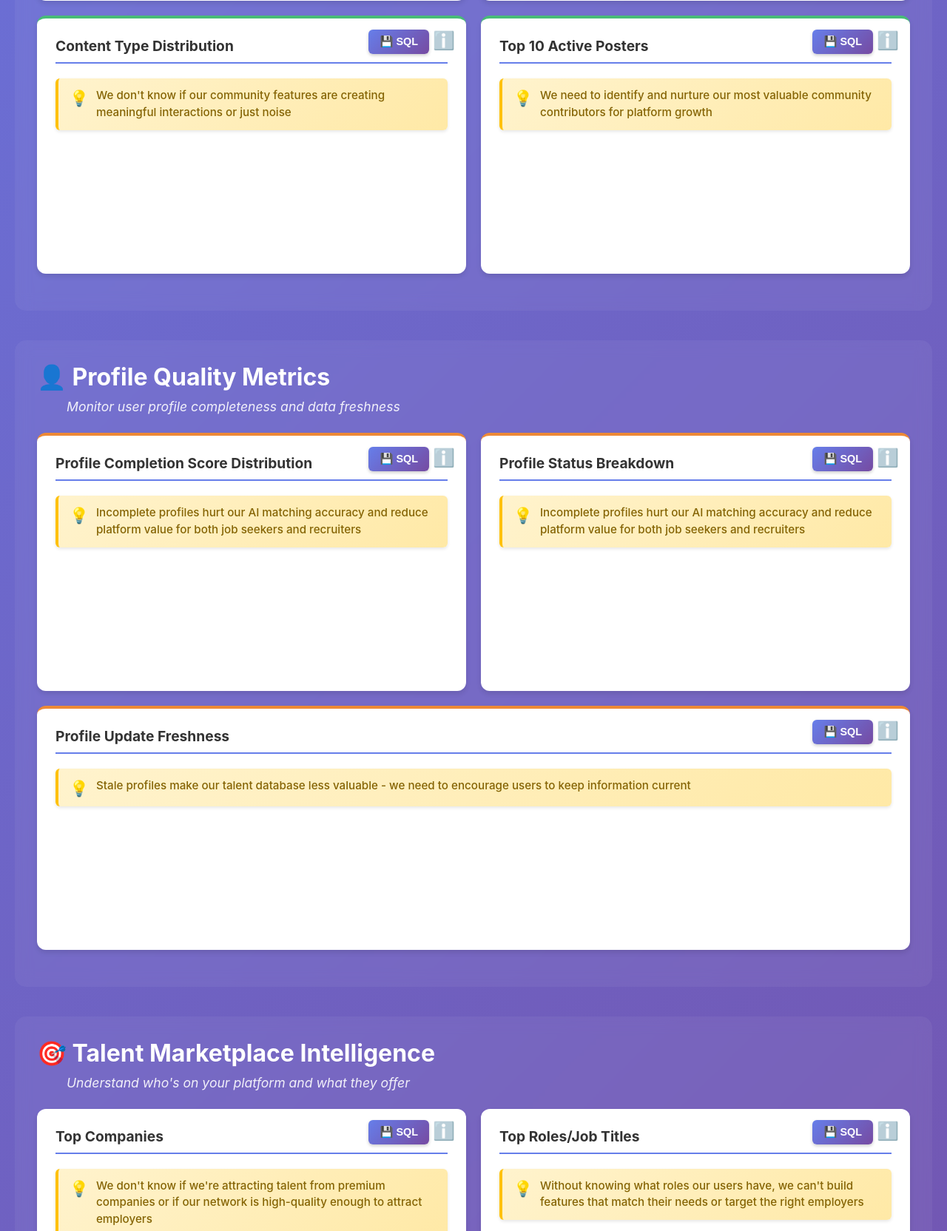
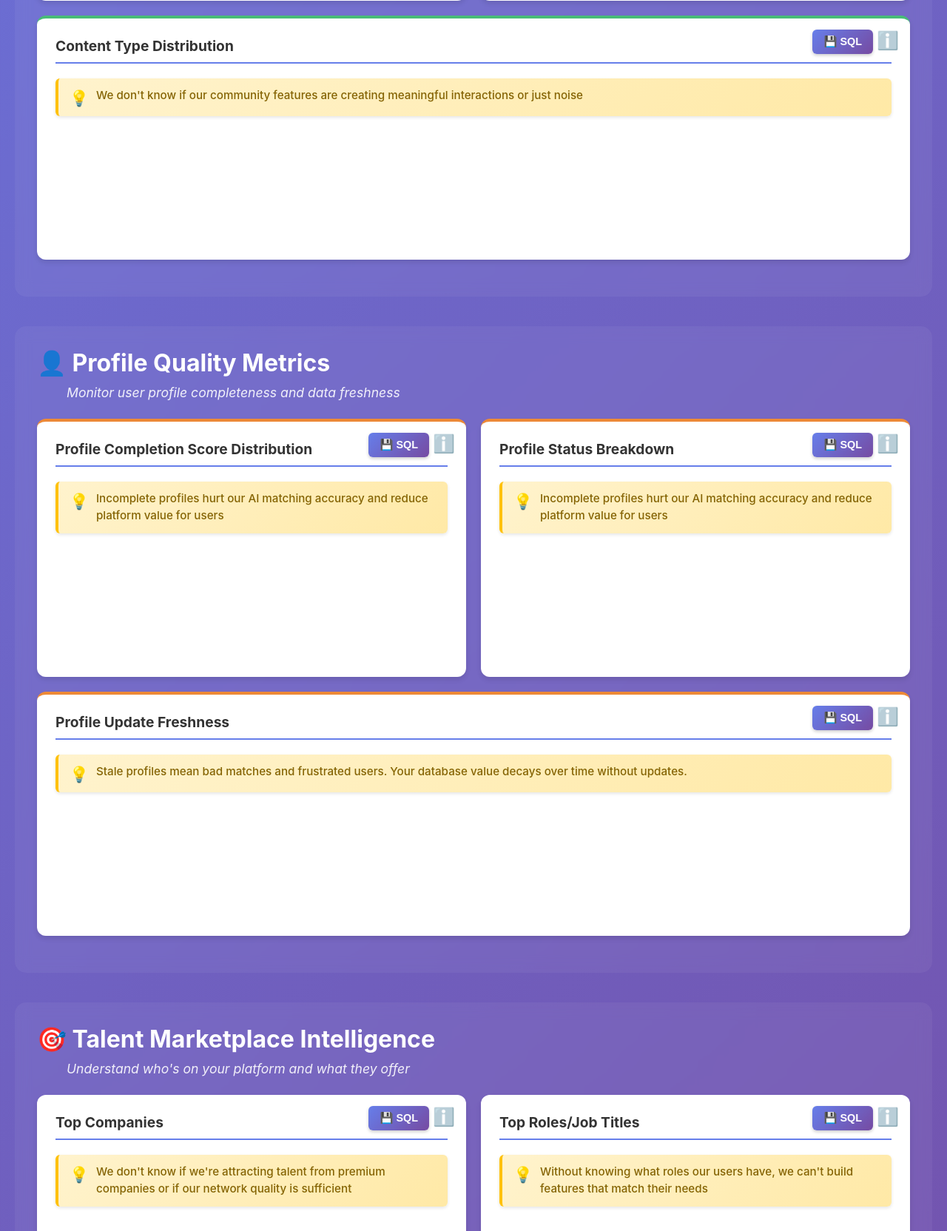
Before and after one commit to jaypersanchez/chemlink-analytics-dashboard, a Flask app: page / in a window 1280 px wide. Shown: the part 2109-3773 px from the top of the page at 74% size. Run offline with Flask 3, Linux system fonts and the light colour scheme; data that the repository does not hold is empty; a map, chart or similar area stays blank; some libraries are stand-ins or nearby versions.

Commit message:
Hide PII elements and remove job-related references

```diff
--- a/app.py
+++ b/app.py
@@ -743,13 +743,13 @@ def metrics_metadata():
                     {
                         "id": "profile_completion",
                         "name": "Profile Completion Score",
-                        "pain_point": "Incomplete profiles hurt our AI matching accuracy and reduce platform value for both job seekers and recruiters",
+                        "pain_point": "Incomplete profiles hurt our AI matching accuracy and reduce platform value for users",
                         "endpoint": "/api/profile/completion-rate"
                     },
                     {
                         "id": "profile_status",
                         "name": "Profile Status Breakdown",
-                        "pain_point": "Incomplete profiles hurt our AI matching accuracy and reduce platform value for both job seekers and recruiters",
+                        "pain_point": "Incomplete profiles hurt our AI matching accuracy and reduce platform value for users",
                         "endpoint": "/api/profile/completion-rate"
                     },
                     {
@@ -768,19 +768,19 @@ def metrics_metadata():
                     {
                         "id": "top_companies",
                         "name": "Top Companies",
-                        "pain_point": "We don't know if we're attracting talent from premium companies or if our network is high-quality enough to attract employers",
+                        "pain_point": "We don't know if we're attracting talent from premium companies or if our network quality is sufficient",
                         "endpoint": "/api/talent/top-companies"
                     },
                     {
                         "id": "top_roles",
                         "name": "Top Roles/Job Titles",
-                        "pain_point": "Without knowing what roles our users have, we can't build features that match their needs or target the right employers",
+                        "pain_point": "Without knowing what roles our users have, we can't build features that match their needs",
                         "endpoint": "/api/talent/top-roles"
                     },
                     {
                         "id": "education_distribution",
                         "name": "Education Distribution",
-                        "pain_point": "Can't prove to recruiters that our talent pool is high-quality without showing education credentials and top schools",
+                        "pain_point": "Understanding education credentials and top schools helps prove our talent pool is high-quality",
                         "endpoint": "/api/talent/education-distribution"
                     },
                     {
@@ -792,7 +792,7 @@ def metrics_metadata():
                     {
                         "id": "top_skills_projects",
                         "name": "Top Skills & Projects",
-                        "pain_point": "Don't know what kind of work our users do or if they're doing cutting-edge projects that would attract premium employers",
+                        "pain_point": "Don't know what kind of work our users do or if they're doing cutting-edge projects",
                         "endpoint": "/api/talent/top-skills-projects"
                     }
                 ]
--- a/static/css/styles.css
+++ b/static/css/styles.css
@@ -584,3 +584,23 @@ footer {
 .close-btn:hover {
     background: #d0d0d0;
 }
+
+/* ============================================================================
+   HIDDEN ELEMENTS - Can be unhidden later by removing these rules
+   ============================================================================ */
+
+/* Hide PII - Top Active Posters Chart */
+#activePostersChart {
+    display: none !important;
+}
+
+/* Hide the entire chart container for Top Active Posters */
+.chart-container[data-tooltip="active-posters"] {
+    display: none !important;
+}
+
+/* Hide PII - Top Performing Posts Table */
+.metrics-section.category-engagement section:has(#topPostsTable),
+section:has(#topPostsTable) {
+    display: none !important;
+}
--- a/templates/dashboard.html
+++ b/templates/dashboard.html
@@ -252,7 +252,7 @@
                     <h3>Profile Completion Score Distribution</h3>
                     <div class="pain-point">
                         <span class="pain-icon">💡</span>
-                        <span class="pain-text">Incomplete profiles hurt our AI matching accuracy and reduce platform value for both job seekers and recruiters</span>
+                        <span class="pain-text">Incomplete profiles hurt our AI matching accuracy and reduce platform value for users</span>
                     </div>
                     <div class="chart-tooltip">
                         <h3 class="tooltip-title">✅ Profile Completion Score Distribution</h3>
@@ -261,7 +261,7 @@
                         <h4>🔍 How to Read It</h4>
                         <p>Most users at 7 = great! Many at 0-2 = onboarding problem. Target campaigns to nudge incomplete profiles.</p>
                         <h4>⚠️ Business Pain Point</h4>
-                        <p>Incomplete profiles break AI matching and make the platform less valuable. Both recruiters and job seekers get frustrated with poor match quality.</p>
+                        <p>Incomplete profiles break AI matching and make the platform less valuable. Users get frustrated with poor match quality.</p>
                         <h4>💾 Data Source</h4>
                         <p><code>Sum of 7 profile completeness indicators</code></p>
                     </div>
@@ -272,7 +272,7 @@
                     <h3>Profile Status Breakdown</h3>
                     <div class="pain-point">
                         <span class="pain-icon">💡</span>
-                        <span class="pain-text">Incomplete profiles hurt our AI matching accuracy and reduce platform value for both job seekers and recruiters</span>
+                        <span class="pain-text">Incomplete profiles hurt our AI matching accuracy and reduce platform value for users</span>
                     </div>
                     <div class="chart-tooltip">
                         <h3 class="tooltip-title">📊 Profile Status Breakdown</h3>
@@ -281,7 +281,7 @@
                         <h4>🔍 How to Read It</h4>
                         <p>FINDER_ENABLED = premium users with full AI features. Goal is to move users up this ladder through onboarding and engagement.</p>
                         <h4>⚠️ Business Pain Point</h4>
-                        <p>Users stuck at BASIC_PROFILE don't get value and will churn. This shows how many users need profile improvement campaigns.</p>
+                        <p>Users stuck at BASIC_PROFILE don't get full platform value and may churn. This shows how many users need profile improvement campaigns.</p>
                         <h4>💾 Data Source</h4>
                         <p><code>Categorize by embedding count and experience/education data</code></p>
                     </div>
@@ -295,7 +295,7 @@
                     <h3>Profile Update Freshness</h3>
                     <div class="pain-point">
                         <span class="pain-icon">💡</span>
-                        <span class="pain-text">Stale profiles make our talent database less valuable - we need to encourage users to keep information current</span>
+                        <span class="pain-text">Stale profiles mean bad matches and frustrated users. Your database value decays over time without updates.</span>
                     </div>
                     <div class="chart-tooltip">
                         <h3 class="tooltip-title">🔄 Profile Update Freshness</h3>
@@ -326,7 +326,7 @@
                     <h3>Top Companies</h3>
                     <div class="pain-point">
                         <span class="pain-icon">💡</span>
-                        <span class="pain-text">We don't know if we're attracting talent from premium companies or if our network is high-quality enough to attract employers</span>
+                        <span class="pain-text">We don't know if we're attracting talent from premium companies or if our network quality is sufficient</span>
                     </div>
                     <button class="sql-button" onclick="showSQLModal('top_companies')">💾 SQL</button>
                     <div class="chart-tooltip">
@@ -336,7 +336,7 @@
                         <h4>🔍 How to Read It</h4>
                         <p>Top-tier companies (Google, Amazon, etc.) = premium network. Unknown companies = need better talent acquisition strategy.</p>
                         <h4>⚠️ Business Pain Point</h4>
-                        <p>Without knowing company distribution, you can't prove network quality to recruiters or identify partnership opportunities.</p>
+                        <p>Without knowing company distribution, you can't prove network quality or identify partnership opportunities.</p>
                         <h4>💾 Data Source</h4>
                         <p><code>companies JOIN persons/experiences</code></p>
                     </div>
@@ -347,7 +347,7 @@
                     <h3>Top Roles/Job Titles</h3>
                     <div class="pain-point">
                         <span class="pain-icon">💡</span>
-                        <span class="pain-text">Without knowing what roles our users have, we can't build features that match their needs or target the right employers</span>
+                        <span class="pain-text">Without knowing what roles our users have, we can't build features that match their needs</span>
                     </div>
                     <button class="sql-button" onclick="showSQLModal('top_roles')">💾 SQL</button>
                     <div class="chart-tooltip">
@@ -371,7 +371,7 @@
                     <h3>Education Distribution</h3>
                     <div class="pain-point">
                         <span class="pain-icon">💡</span>
-                        <span class="pain-text">Can't prove to recruiters that our talent pool is high-quality without showing education credentials and top schools</span>
+                        <span class="pain-text">Understanding education credentials and top schools helps prove our talent pool is high-quality</span>
                     </div>
                     <button class="sql-button" onclick="showSQLModal('education_distribution')">💾 SQL</button>
                     <div class="chart-tooltip">
@@ -381,7 +381,7 @@
                         <h4>🔍 How to Read It</h4>
                         <p>High PhD count = research-heavy network. Mostly Bachelor's = early-career focus. Use for recruiting positioning.</p>
                         <h4>⚠️ Business Pain Point</h4>
-                        <p>Recruiters won't pay for access without proof of credential quality. This shows you have verified, educated talent.</p>
+                        <p>This shows you have verified, educated talent in your network.</p>
                         <h4>💾 Data Source</h4>
                         <p><code>degrees JOIN education</code></p>
                     </div>
@@ -416,7 +416,7 @@
                     <h3>Top Skills & Projects</h3>
                     <div class="pain-point">
                         <span class="pain-icon">💡</span>
-                        <span class="pain-text">Don't know what kind of work our users do or if they're doing cutting-edge projects that would attract premium employers</span>
+                        <span class="pain-text">Don't know what kind of work our users do or if they're doing cutting-edge projects</span>
                     </div>
                     <button class="sql-button" onclick="showSQLModal('top_skills_projects')">💾 SQL</button>
                     <div class="chart-tooltip">
@@ -426,7 +426,7 @@
                         <h4>🔍 How to Read It</h4>
                         <p>Cutting-edge projects (AI, ML, etc.) = premium talent. Generic projects = commodity skills. Use for employer pitch.</p>
                         <h4>⚠️ Business Pain Point</h4>
-                        <p>Can't sell employer access without showing your network does valuable, relevant work in their domain.</p>
+                        <p>Understanding what valuable, relevant work your network does helps inform platform strategy.</p>
                         <h4>💾 Data Source</h4>
                         <p><code>projects table</code></p>
                     </div>
```
